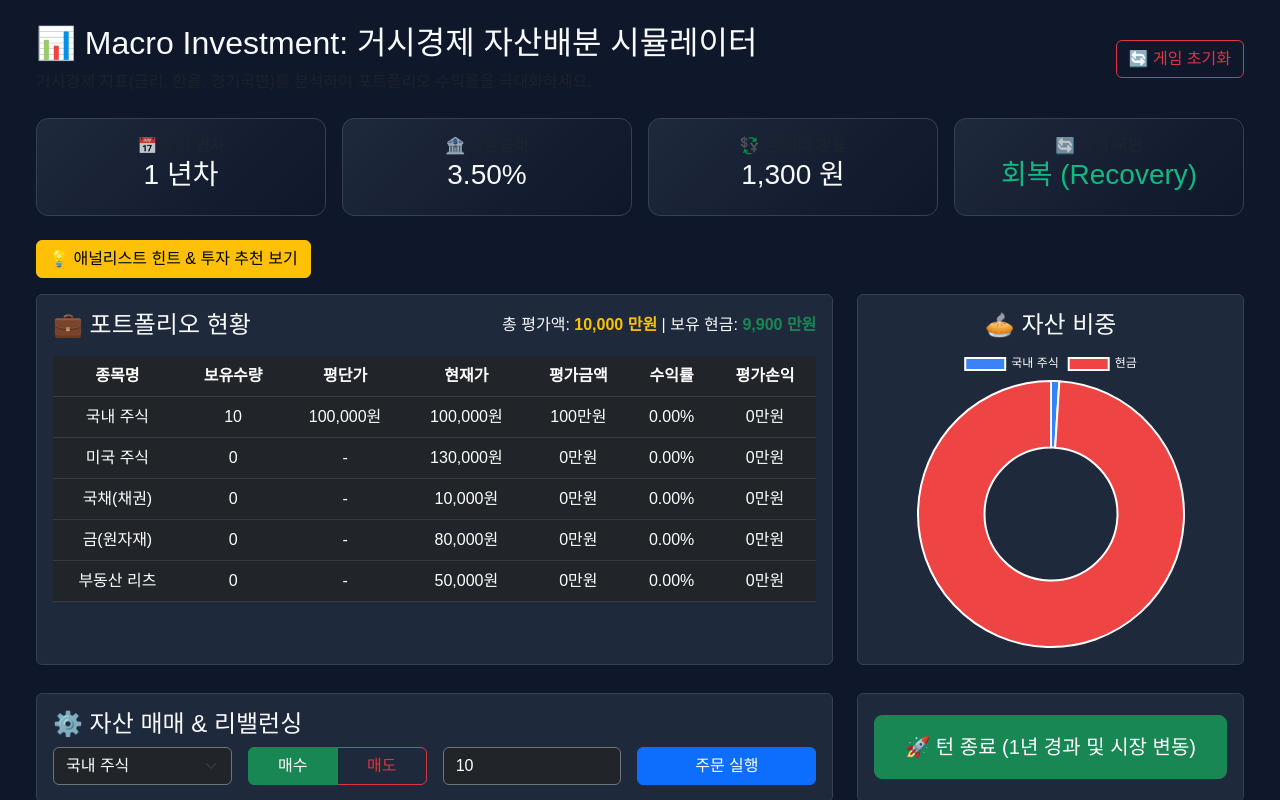
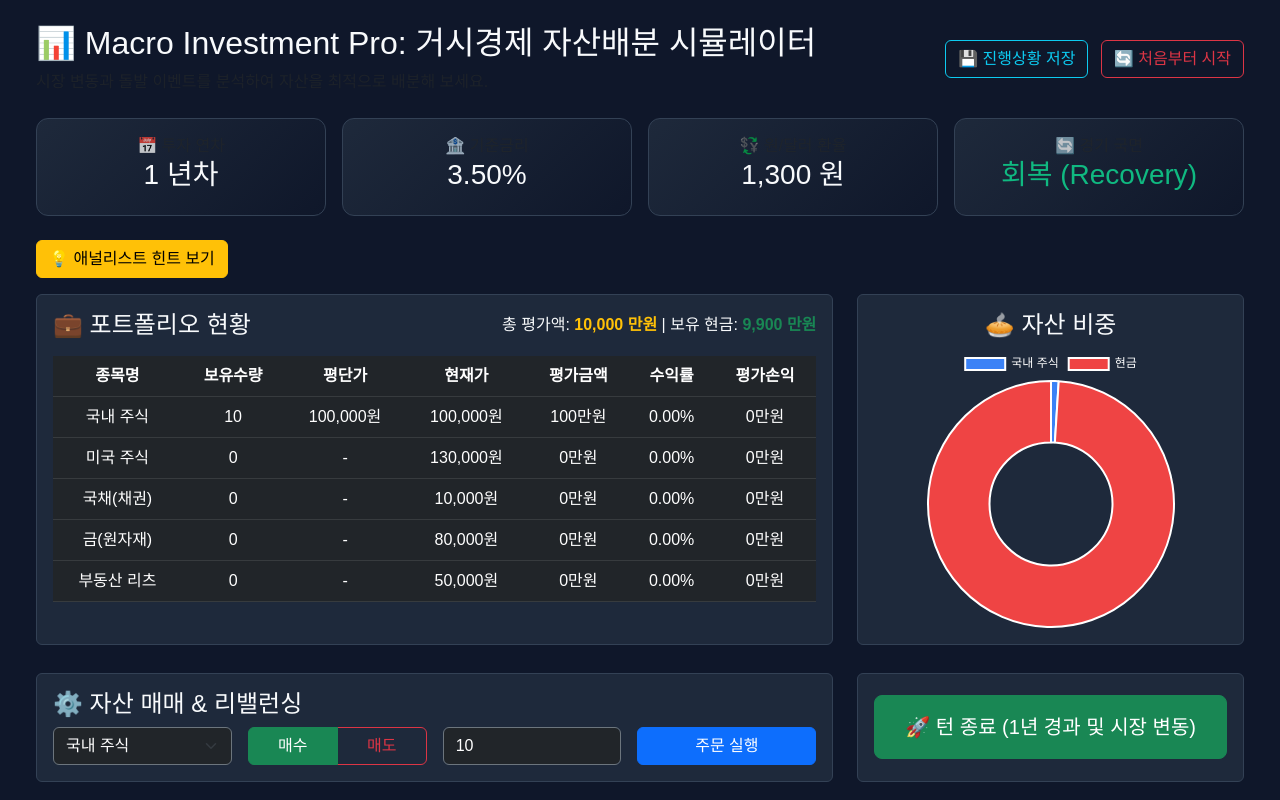
Before and after one commit to yangyuchan-sys/-, a plain HTML site: page index.html in a window 1280 px wide. Both pictures are taken after a click on the button "주문 실행". Shown: the top 800 px of the page. Drawn offline with nearby package versions, Linux system fonts and the light colour scheme.

```diff
--- a/index.html
+++ b/index.html
@@ -3,10 +3,8 @@
 <head>
     <meta charset="UTF-8">
     <meta name="viewport" content="width=device-width, initial-scale=1.0">
-    <title>거시경제 자산배분 시뮬레이터</title>
-    <!-- Bootstrap 5 CSS -->
+    <title>거시경제 자산배분 시뮬레이터 Pro</title>
     <link href="https://cdn.jsdelivr.net/npm/bootstrap@5.3.0/dist/css/bootstrap.min.css" rel="stylesheet">
-    <!-- Chart.js -->
     <script src="https://cdn.jsdelivr.net/npm/chart.js"></script>
     <style>
         body { background-color: #0f172a; color: #f8fafc; font-family: 'Pretendard', sans-serif; }
@@ -15,18 +13,21 @@
         .up-val { color: #ef4444; font-weight: bold; }
         .down-val { color: #3b82f6; font-weight: bold; }
         .hint-box { background-color: #064e3b; border-left: 5px solid #10b981; padding: 15px; border-radius: 8px; margin-bottom: 20px; }
+        .event-box { background-color: #451a03; border-left: 5px solid #f97316; padding: 15px; border-radius: 8px; margin-bottom: 20px; }
     </style>
 </head>
 <body class="p-4">
 
 <div class="container-fluid">
-    <!-- 헤더 -->
     <div class="d-flex justify-content-between align-items-center mb-4">
         <div>
-            <h2>📊 Macro Investment: 거시경제 자산배분 시뮬레이터</h2>
-            <p class="text-muted mb-0">거시경제 지표(금리, 환율, 경기국면)를 분석하여 포트폴리오 수익률을 극대화하세요.</p>
+            <h2>📊 Macro Investment Pro: 거시경제 자산배분 시뮬레이터</h2>
+            <p class="text-muted mb-0">시장 변동과 돌발 이벤트를 분석하여 자산을 최적으로 배분해 보세요.</p>
         </div>
-        <button class="btn btn-outline-danger" onclick="initGame()">🔄 게임 초기화</button>
+        <div>
+            <button class="btn btn-outline-info me-2" onclick="saveGame()">💾 진행상황 저장</button>
+            <button class="btn btn-outline-danger" onclick="initGame()">🔄 처음부터 시작</button>
+        </div>
     </div>
 
     <!-- 거시경제 지표 카드 -->
@@ -57,8 +58,14 @@
         </div>
     </div>
 
-    <!-- 힌트 섹션 -->
-    <button class="btn btn-warning mb-3" onclick="toggleHint()">💡 애널리스트 힌트 & 투자 추천 보기</button>
+    <!-- 돌발 이벤트 알림 (보완된 부분) -->
+    <div id="event-section" class="event-box" style="display: none;">
+        <h5 id="event-title">📰 돌발 경제 속보</h5>
+        <p id="event-desc" class="mb-0"></p>
+    </div>
+
+    <!-- 애널리스트 힌트 -->
+    <button class="btn btn-warning mb-3" onclick="toggleHint()">💡 애널리스트 힌트 보기</button>
     <div id="hint-section" class="hint-box" style="display: none;">
         <h5>💡 수석 애널리스트 리포트</h5>
         <p id="hint-desc" class="mb-1"></p>
@@ -99,7 +106,7 @@
         <div class="col-lg-4">
             <div class="card p-3 h-100 text-center">
                 <h4>🥧 자산 비중</h4>
-                <div style="max-width: 300px; margin: 0 auto;">
+                <div style="max-width: 280px; margin: 0 auto;">
                     <canvas id="pieChart"></canvas>
                 </div>
             </div>
@@ -124,7 +131,7 @@
                         </div>
                     </div>
                     <div class="col-md-3">
-                        <input type="number" id="trade-qty" class="form-content form-control bg-dark text-white border-secondary" value="10" min="1">
+                        <input type="number" id="trade-qty" class="form-control bg-dark text-white border-secondary" value="10" min="1">
                     </div>
                     <div class="col-md-3">
                         <button class="btn btn-primary w-100" onclick="executeTrade()">주문 실행</button>
@@ -151,13 +158,13 @@
 </div>
 
 <script>
-    // 게임 초기 상태
     let gameState = {
         year: 1,
         cash: 100000000,
         rate: 3.5,
         exchange: 1300,
         phase: "회복 (Recovery)",
+        lastEvent: null,
         holdings: {
             "국내 주식": { qty: 0, totalCost: 0 },
             "미국 주식": { qty: 0, totalCost: 0 },
@@ -177,18 +184,37 @@
 
     let pieChart, lineChart;
 
+    const randomEvents = [
+        { title: "📰 속보: 중동 정세 불안으로 유가 급등!", asset: "금(원자재)", bonus: 0.25 },
+        { title: "📰 속보: 글로벌 IT 기술 혁신 열풍!", asset: "미국 주식", bonus: 0.30 },
+        { title: "📰 속보: 부동산 경기 침체 및 규제 강화", asset: "부동산 리츠", bonus: -0.20 },
+        { title: "📰 속보: 한국 은행, 뜻밖의 빅컷(금리 대폭 인하) 단행", asset: "국채(채권)", bonus: 0.18 }
+    ];
+
     function initGame() {
+        localStorage.removeItem("macro_game_save");
         gameState.year = 1;
         gameState.cash = 100000000;
         gameState.rate = 3.5;
         gameState.exchange = 1300;
         gameState.phase = "회복 (Recovery)";
-        for (let k in gameState.holdings) {
-            gameState.holdings[k] = { qty: 0, totalCost: 0 };
-        }
+        gameState.lastEvent = null;
+        for (let k in gameState.holdings) gameState.holdings[k] = { qty: 0, totalCost: 0 };
         gameState.prices = { "국내 주식": 100000, "미국 주식": 130000, "국채(채권)": 10000, "금(원자재)": 80000, "부동산 리츠": 50000 };
         gameState.history = [];
         updateUI();
+    }
+
+    function saveGame() {
+        localStorage.setItem("macro_game_save", JSON.stringify(gameState));
+        alert("게임 진행상황이 브라우저에 저장되었습니다!");
+    }
+
+    function loadGame() {
+        const saved = localStorage.getItem("macro_game_save");
+        if (saved) {
+            gameState = JSON.parse(saved);
+        }
     }
 
     function toggleHint() {
@@ -204,6 +230,16 @@
         const phaseElem = document.getElementById("ui-phase");
         phaseElem.innerText = gameState.phase;
         phaseElem.style.color = (gameState.phase.includes("호황") || gameState.phase.includes("회복")) ? "#10b981" : "#ef4444";
+
+        // 돌발 이벤트 UI 반영
+        const eventSection = document.getElementById("event-section");
+        if (gameState.lastEvent) {
+            eventSection.style.display = "block";
+            document.getElementById("event-title").innerText = gameState.lastEvent.title;
+            document.getElementById("event-desc").innerText = `${gameState.lastEvent.asset} 자산 가격에 즉시 변동이 반영되었습니다.`;
+        } else {
+            eventSection.style.display = "none";
+        }
 
         // 힌트 내용 업데이트
         const hintDesc = document.getElementById("hint-desc");
@@ -222,7 +258,7 @@
             hintRec.innerText = "🏢 추천 종목: 국내/미국 주식, 부동산 리츠";
         }
 
-        // 포트폴리오 계산
+        // 포트폴리오 테이블 계산
         let totalEval = gameState.cash;
         const tbody = document.getElementById("portfolio-tbody");
         tbody.innerHTML = "";
@@ -288,7 +324,7 @@
         const type = document.querySelector('input[name="trade-type"]:checked').value;
         const qty = parseInt(document.getElementById("trade-qty").value);
 
-        if (!qty || qty <= 0) return alert("수량을 바르게 입력하세요.");
+        if (!qty || qty <= 0) return alert("수량을 정확히 입력하세요.");
 
         const price = gameState.prices[asset];
         const cost = price * qty;
@@ -334,16 +370,25 @@
             returns = { "국내 주식": 0.12, "미국 주식": 0.15, "국채(채권)": 0.03, "금(원자재)": 0.03, "부동산 리츠": 0.08 };
         }
 
+        // 30% 확률로 돌발 이벤트 발생
+        if (Math.random() < 0.35) {
+            const ev = randomEvents[Math.floor(Math.random() * randomEvents.length)];
+            gameState.lastEvent = ev;
+            returns[ev.asset] += ev.bonus;
+        } else {
+            gameState.lastEvent = null;
+        }
+
         for (let k in gameState.prices) {
             let noise = (Math.random() * 0.1) - 0.05;
             gameState.prices[k] = Math.max(1000, Math.round(gameState.prices[k] * (1 + returns[k] + noise)));
         }
 
-        // 채권 이자 유입
+        // 채권 이자 수령
         let bondAmt = gameState.holdings["국채(채권)"].qty * gameState.prices["국채(채권)"];
         gameState.cash += (bondAmt * (gameState.rate / 100));
 
-        // 기록 저장
+        // 자산 추이 저장
         let totalVal = gameState.cash;
         for (let k in gameState.holdings) {
             totalVal += gameState.holdings[k].qty * gameState.prices[k];
@@ -359,7 +404,6 @@
     }
 
     function updateCharts(pieLabels, pieData) {
-        // 도넛 차트
         if (pieChart) pieChart.destroy();
         const ctxPie = document.getElementById("pieChart").getContext("2d");
         pieChart = new Chart(ctxPie, {
@@ -374,7 +418,6 @@
             options: { plugins: { legend: { labels: { color: '#fff' } } } }
         });
 
-        // 라인 차트
         if (lineChart) lineChart.destroy();
         const ctxLine = document.getElementById("lineChart").getContext("2d");
         lineChart = new Chart(ctxLine, {
@@ -385,6 +428,7 @@
                     label: '총 자산 평가액 (만원)',
                     data: gameState.history.map(h => h.totalVal),
                     borderColor: '#3b82f6',
+                    fill: false,
                     tension: 0.1
                 }]
             },
@@ -398,8 +442,9 @@
         });
     }
 
-    // 게임 시작 시 초기화
-    initGame();
+    // 초기화 및 불러오기 실행
+    loadGame();
+    updateUI();
 </script>
 </body>
 </html>
```
